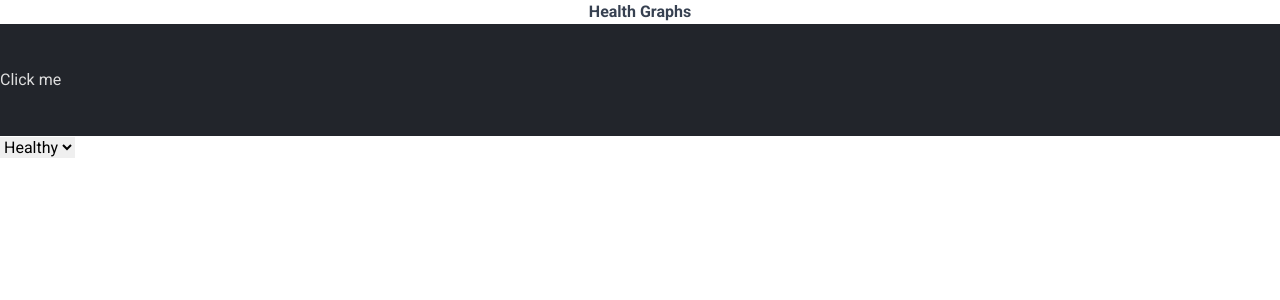
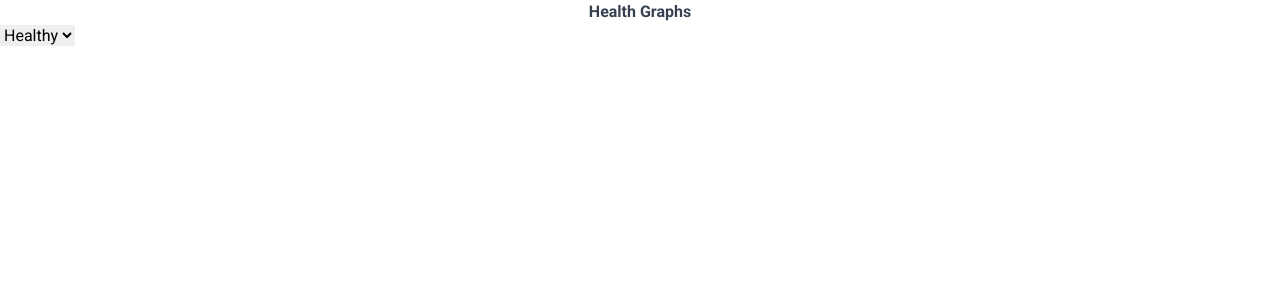
Before and after one commit to camelCaseCrew/itu_predictive_maintenance, a Next.js app in the folder frontend/: page /test in a window 1280 px wide. Shown: the top 300 px of the page. Built offline with nearby package versions, Linux system fonts and the light colour scheme.

Commit message:
Removed: Old button for testing the changing of iframe source

```diff
--- a/frontend/src/pages/test.tsx
+++ b/frontend/src/pages/test.tsx
@@ -2,11 +2,6 @@ import { useState } from "react"
 
 export default function test() {
   const [grafanaSrc, updateGrafanaSrc] = useState(`http://localhost:3000/d/enayayaya/overview-of-devices-copy?orgId=1&refresh=60s&kiosk`)
-
-  function handleClick() {
-    console.log('You clicked me!');
-    updateGrafanaSrc(`http://localhost:3000/d/enayayaya/health-graphs?orgId=1&refresh=5s&var-risk_group=risk&var-serial_number=All&kiosk`)
-  }
 
   function riskGroupSelect(value: string) {
     const updated = `http://localhost:3000/d/enayayaya/health-graphs?orgId=1&refresh=5s&var-risk_group=`+value+`&var-serial_number=All&kiosk`
@@ -25,9 +20,6 @@ export default function test() {
     <>
       <h3 className=" font-bold text-gray-700 text-center" > Health Graphs</h3>
 
-
-      <button className="bg-component1 text-text w-full h-28 flex justify-start place-items-center gap-x-4" type="button" onClick={handleClick}>Click me</button>
-
       <select name="Health" onChange={e => riskGroupSelect(e.target.value)}>
         <option value="healthy">Healthy</option>
         <option value="risk">Risk</option>
```
